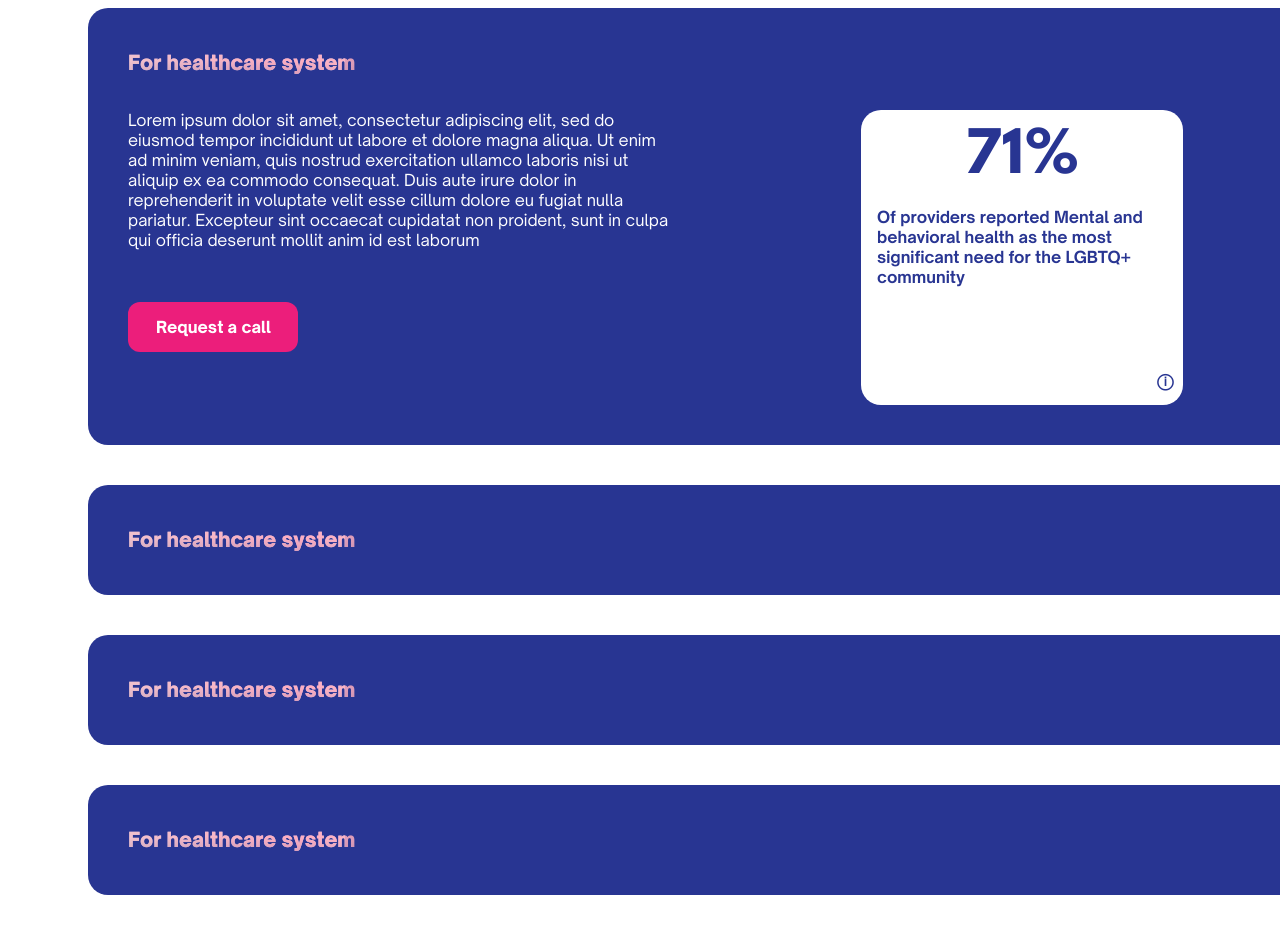
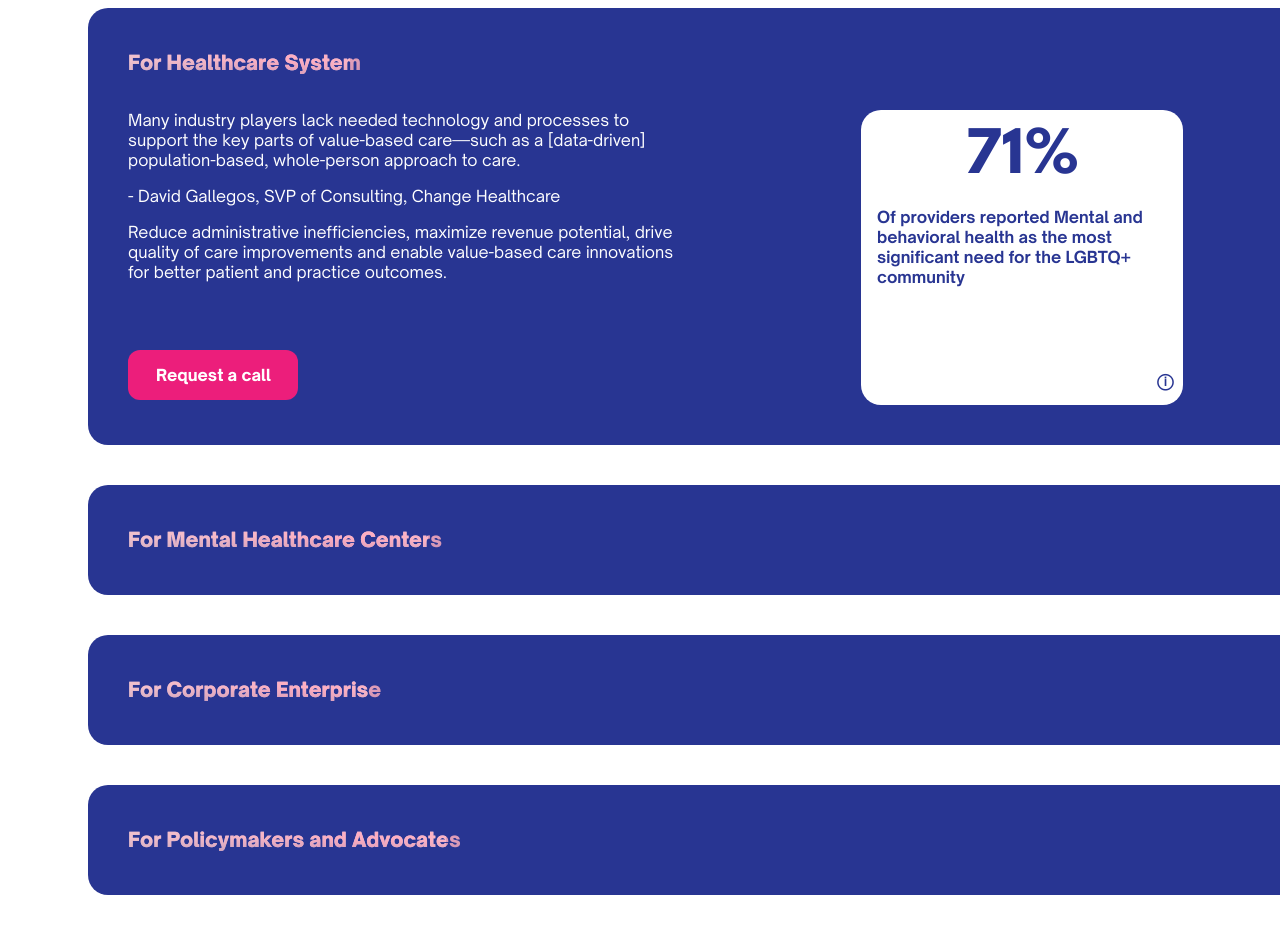
Before and after one commit to teamsindano/sindano, a React (Create React App) app: page / in a window 1280 px wide. Both pictures are taken after a click on the element 728 px from the left and 63 px from the top of the page. Shown: the top 934 px of the page. Built offline with nearby package versions, Linux system fonts and the light colour scheme.

Commit message:
add data to unfold components

```diff
--- a/src/Components/App.js
+++ b/src/Components/App.js
@@ -3,9 +3,10 @@ import Unfold from './Unfold/Unfold';
 import React from 'react';
 import Theme from "./Theme";
 import "./App.css";
+import { data } from '../utils/data';
 
 
-const data = [1,2,3,4];
+// const data = [1,2,3,4];
 
 
 
@@ -26,8 +27,8 @@ function App() {
     <Theme>
         <div className='page'>
 
-        {data.map((item) =>
-          <Unfold key={item} id={item} openedItem={openedItem} toggleComponent={toggleComponent}/>
+        {data.whatWeDoCard.map((item) =>
+          <Unfold key={item.id} id={item.id} cardTitle={item.cardTitle} text={item.text} openedItem={openedItem} toggleComponent={toggleComponent}/>
         )}
 
         </div>
--- a/src/Components/Unfold/Unfold.js
+++ b/src/Components/Unfold/Unfold.js
@@ -87,6 +87,7 @@ const HeaderButton = styled.button`
         font-size: 16px;
         line-height: 1.25;
         color: #fff;
+        margin-bottom: 16px;
     `;
 
     const UnfoldButton = styled.button`
@@ -111,7 +112,7 @@ const HeaderButton = styled.button`
     `;
 
 
-function Unfold({id, toggleComponent, openedItem})  {
+function Unfold({id, toggleComponent, openedItem, cardTitle, text})  {
 
 
 
@@ -123,12 +124,14 @@ function Unfold({id, toggleComponent, openedItem})  {
     return (
         <UnfoldWrapper onClick={handleClick}>
             <Header>
-                <HeaderTitle>For healthcare system</HeaderTitle>
+                <HeaderTitle>{cardTitle}</HeaderTitle>
                 <HeaderButton openedItem={openedItem} id={id}><Arrow/></HeaderButton>
             </Header>
             <UnfoldContent openedItem={openedItem} id={id}>
                 <div>
-                    <UnfoldText>Lorem ipsum dolor sit amet, consectetur adipiscing elit, sed do eiusmod tempor incididunt ut labore et dolore magna aliqua. Ut enim ad minim veniam, quis nostrud exercitation ullamco laboris nisi ut aliquip ex ea commodo consequat. Duis aute irure dolor in reprehenderit in voluptate velit esse cillum dolore eu fugiat nulla pariatur. Excepteur sint occaecat cupidatat non proident, sunt in culpa qui officia deserunt mollit anim id est laborum</UnfoldText>
+                    {text.map((paragraph) => {
+                        return <UnfoldText>{paragraph}</UnfoldText>
+                    })}
                     <UnfoldButton>Request a call</UnfoldButton>
                 </div>
                 <div>
--- a/src/utils/data.js
+++ b/src/utils/data.js
@@ -1,11 +1,12 @@
 //images for team section
-import anshulaNathan from '../images/team/anshula_nathan.png';
-import nandiAllman from '../images/team/nandi_allman.png';
-import anyaMarshall from '../images/team/anya_marshall.png';
-import coleBuckle from '../images/team/cole_buckle.png';
-import ritChowdhury from '../images/team/rit_chowdhury.png';
+import anshulaNathan from '../Images/team/anshula_nathan.png';
+import nandiAllman from '../Images/team/nandi_allman.png';
+import anyaMarshall from '../Images/team/anya_marshall.png';
+import coleBuckle from '../Images/team/cole_buckle.png';
+import ritChowdhury from '../Images/team/rit_chowdhury.png';
+import pieChart from '../Images/piechart.svg';
 
-const data = {
+export const data = {
   statsCards: [
     {
       id: 1,
```
